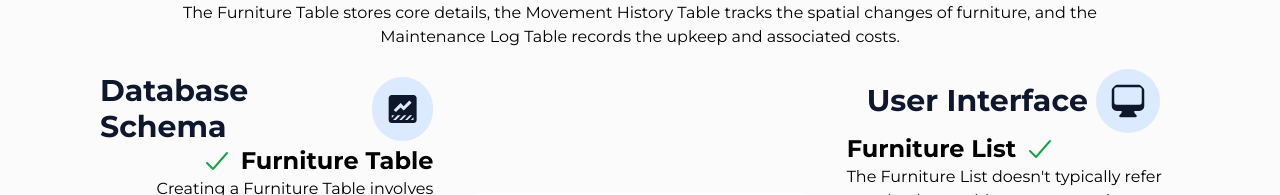
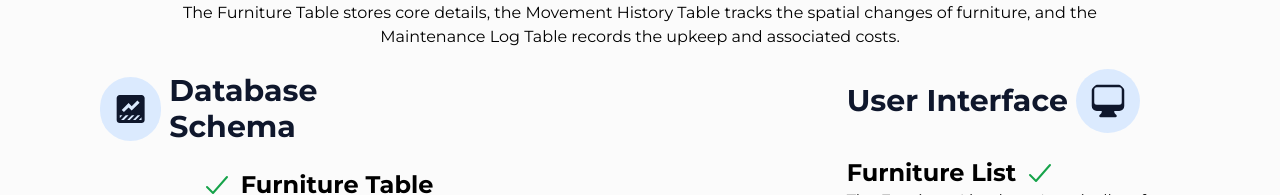
Before and after one commit to Sushil500530/Book_Reader_Clube_Client_Side, a React (Vite) app: page / in a window 1280 px wide. Shown: the part 3259-3454 px from the top of the page. Built offline with nearby package versions, Linux system fonts and the light colour scheme; no server answers; a web font is replaced by a local one.

Commit message:
add also customize some details section in home page

```diff
--- a/src/pages/home/features/style.css
+++ b/src/pages/home/features/style.css
@@ -1,15 +1,18 @@
-
 .swiper {
   width: 100%;
   padding-top: 50px;
   padding-bottom: 50px;
 }
 
+.swiper-pagination {
+  display: none !important;
+}
+
 .swiper-slide {
   background-position: center;
   background-size: cover;
   width: 650px;
-    height:580px;
+  height: 580px;
 }
 
 .swiper-slide img {
@@ -17,12 +20,13 @@
   width: 100%;
   height: 100%;
 }
+
 @media screen and (max-width: 480px) {
   .swiper-slide {
     background-position: center;
     background-size: cover;
     width: 150px;
-      height:270px;
+    height: 270px;
   }
 }
 
@@ -31,26 +35,29 @@
     background-position: center;
     background-size: cover;
     width: 350px;
-      height:450px;
+    height: 450px;
   }
 }
+
 @media screen and (min-width: 992px) {
   .swiper-slide {
     background-position: center;
     background-size: cover;
     width: 420px;
-      height:520px;
+    height: 520px;
   }
 }
+
 @media screen and (min-width: 992px) {
   .swiper-slide {
     background-position: center;
     background-size: cover;
     width: 650px;
-      height:580px;
+    height: 580px;
   }
 }
-  .slideHeight{
+
+.slideHeight {
   width: 100%;
   height: auto;
 }
--- a/src/pages/some/SomeDetails.jsx
+++ b/src/pages/some/SomeDetails.jsx
@@ -6,7 +6,7 @@ import Container from '../../shared/container/Container';
 const SomeDetails = () => {
     return (
         <Container>
-            <div className='p-5'>
+            <div className='p-5 overflow-hidden'>
                 <h1 data-aos="fade-down" className="text-3xl font-bold text-center">
                     Strict of Furni-Track
                 </h1>
@@ -21,9 +21,9 @@ const SomeDetails = () => {
                         data-aos-easing="ease-in-out"
                         className='w-full lg:w-1/2 h-auto'
                     >
-                        <h1 className='text-3xl font-bold flex gap-2 text-[#0f172c] items-center justify-center'>
+                        <h1 className='text-3xl mb-6 font-bold flex gap-2 text-[#0f172c] items-center lg:justify-end'>
+                            <MdDataThresholding className='w-16 h-16 rounded-full bg-blue-100 p-3' />
                             Database Schema
-                            <MdDataThresholding className='w-16 h-16 rounded-full bg-blue-100 p-3' />
                         </h1>
                         <h1 className='text-2xl font-bold text-end flex items-center justify-start lg:justify-end gap-2'>
                             <IoCheckmark className='w-8 h-8 font-bold text-green-600' />
@@ -50,7 +50,7 @@ const SomeDetails = () => {
                     <div
                         data-aos="fade-up"
                         data-aos-duration="2000"
-                         data-aos-offset="100"
+                        data-aos-offset="100"
                         data-aos-easing="ease-in-out"
                         className='w-full lg:w-1/2 h-auto'
                     >
@@ -63,11 +63,11 @@ const SomeDetails = () => {
                     <div
                         data-aos="fade-left"
                         data-aos-duration="2000"
-                         data-aos-offset="100"
+                        data-aos-offset="100"
                         data-aos-easing="ease-in-out"
                         className='w-full lg:w-1/2 h-auto'
                     >
-                        <h1 className='text-3xl text-[#0f172c]  font-bold flex gap-2 items-center justify-center'>
+                        <h1 className='text-3xl mb-6 text-[#0f172c] font-bold flex gap-2 items-center'>
                             User Interface
                             <HiComputerDesktop className='w-16 h-16 rounded-full bg-blue-100 p-3' />
                         </h1>
```
Lines whose indentation alone changed are shown as unchanged.
